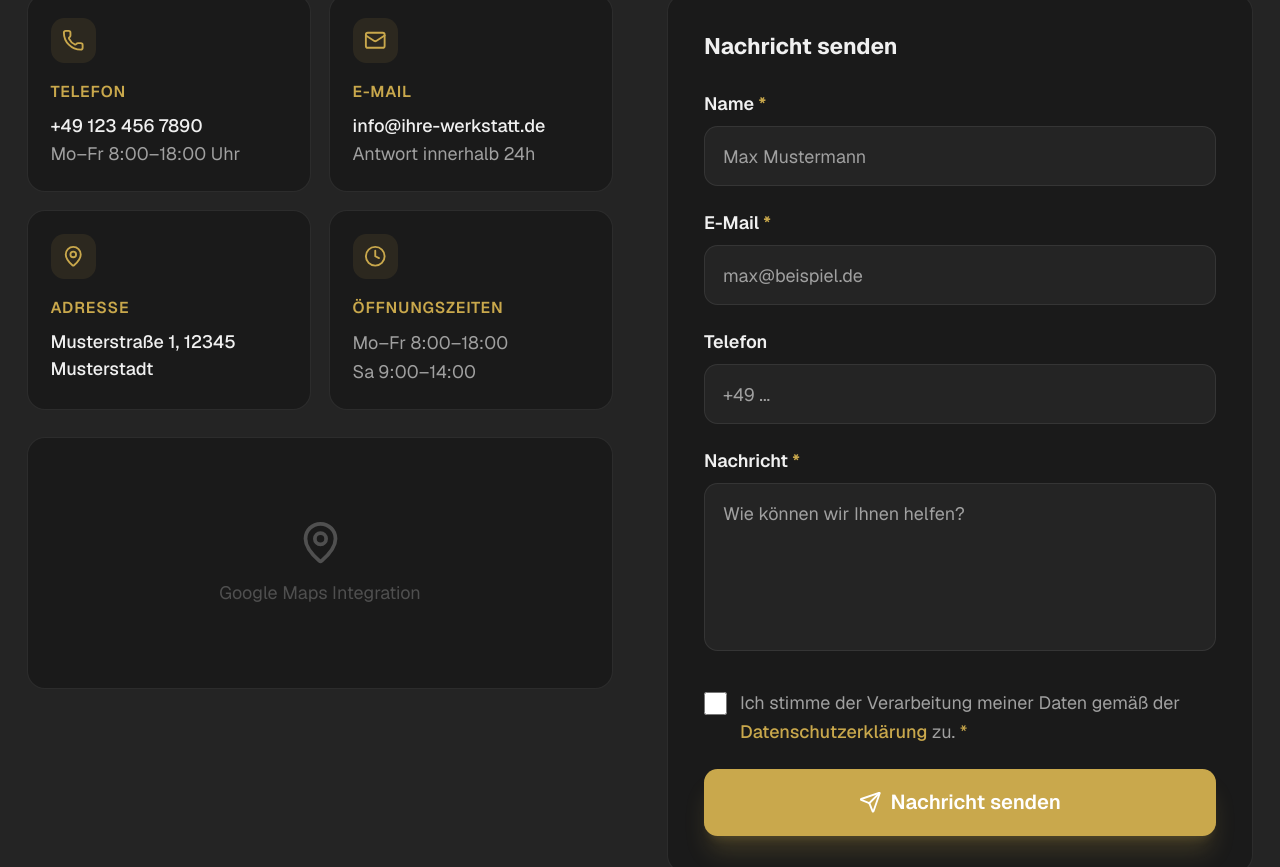
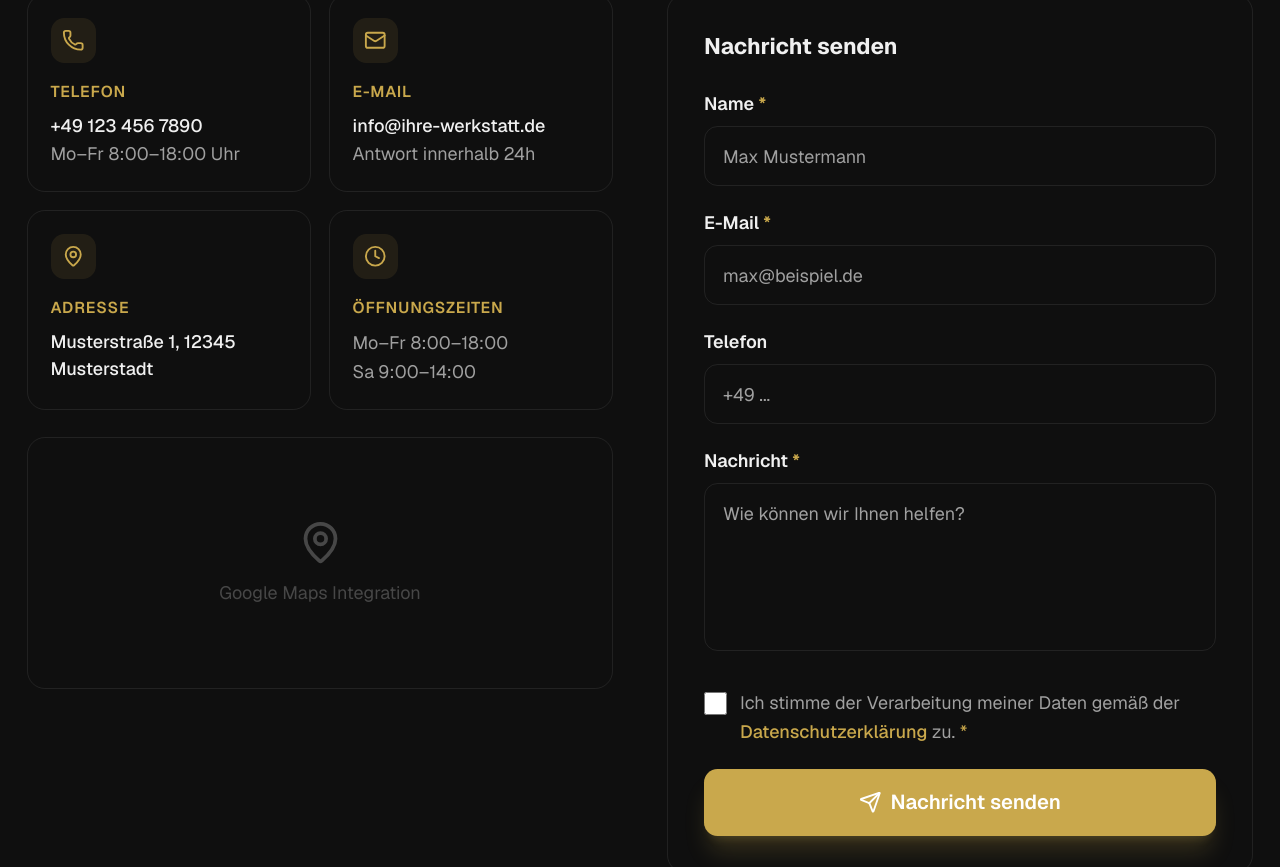
Before and after one commit to KUWEZU/template-onepager-1, a Next.js app: page / in a window 1280 px wide. Shown: the part 6795-7662 px from the top of the page. Built offline with nearby package versions, Linux system fonts and the light colour scheme.

Commit message:
fix(template): Kontakt — sectionAlt bg, brand-heading, card-bg, form inputs

```diff
--- a/src/components/sections/Kontakt.tsx
+++ b/src/components/sections/Kontakt.tsx
@@ -37,14 +37,19 @@ export function Kontakt() {
   }
 
   return (
-    <section id="kontakt" className="py-28 bg-brand-surface2" aria-labelledby="kontakt-heading">
+    <section
+      id="kontakt"
+      className="py-28"
+      style={{ backgroundColor: "var(--color-section-alt)" }}
+      aria-labelledby="kontakt-heading"
+    >
       <div className="max-w-6xl mx-auto px-4 sm:px-6">
 
         <div className="text-center mb-16">
           <div className="inline-flex items-center gap-2 px-4 py-1.5 rounded-full bg-brand-primary/10 border border-brand-primary/25 mb-6">
             <span className="text-brand-primary text-sm font-semibold uppercase tracking-wider">Kontakt</span>
           </div>
-          <h2 id="kontakt-heading" className="text-4xl sm:text-5xl font-black text-brand-text mb-5">
+          <h2 id="kontakt-heading" className="text-4xl sm:text-5xl font-black text-brand-heading mb-5">
             So erreichen Sie uns
           </h2>
           <p className="max-w-xl mx-auto text-brand-muted text-lg leading-relaxed">
@@ -58,8 +63,9 @@ export function Kontakt() {
           <div>
             <div className="grid sm:grid-cols-2 gap-4 mb-6">
               {INFOS.map(({ icon: Icon, title, lines, href }) => (
-                <div key={title} className="bg-brand-surface border border-brand-border rounded-2xl p-5"
-                  style={{ boxShadow: "var(--card-shadow)" }}>
+                <div key={title}
+                  className="border border-brand-border rounded-2xl p-5"
+                  style={{ backgroundColor: "var(--color-card-bg)", boxShadow: "var(--card-shadow)" }}>
                   <div className="w-10 h-10 rounded-xl bg-brand-primary/10 flex items-center justify-center mb-4">
                     <Icon className="w-5 h-5 text-brand-primary" aria-hidden="true" />
                   </div>
@@ -76,8 +82,8 @@ export function Kontakt() {
                 </div>
               ))}
             </div>
-            <div className="h-56 bg-brand-surface border border-brand-border rounded-2xl flex items-center justify-center"
-              style={{ boxShadow: "var(--card-shadow)" }}
+            <div className="h-56 border border-brand-border rounded-2xl flex items-center justify-center"
+              style={{ backgroundColor: "var(--color-card-bg)", boxShadow: "var(--card-shadow)" }}
               aria-label="Kartenansicht" role="img">
               <div className="text-center text-brand-text/25">
                 <MapPin className="w-10 h-10 mx-auto mb-3" aria-hidden="true" />
@@ -87,21 +93,21 @@ export function Kontakt() {
           </div>
 
           {/* Formular */}
-          <div className="bg-brand-surface border border-brand-border rounded-2xl p-8"
-            style={{ boxShadow: "var(--card-shadow)" }}>
+          <div className="border border-brand-border rounded-2xl p-8"
+            style={{ backgroundColor: "var(--color-card-bg)", boxShadow: "var(--card-shadow)" }}>
             {submitted ? (
               <div className="h-full flex flex-col items-center justify-center text-center py-12">
                 <div className="w-16 h-16 rounded-full bg-green-500/10 border border-green-500/25 flex items-center justify-center mb-5">
                   <CheckCircle className="w-8 h-8 text-green-400" aria-hidden="true" />
                 </div>
-                <h3 className="text-2xl font-bold text-brand-text mb-3">Nachricht gesendet!</h3>
+                <h3 className="text-2xl font-bold text-brand-heading mb-3">Nachricht gesendet!</h3>
                 <p className="text-brand-muted text-lg leading-relaxed max-w-xs">
                   Vielen Dank. Wir melden uns schnellstmöglich bei Ihnen.
                 </p>
               </div>
             ) : (
               <form onSubmit={handleSubmit} noValidate aria-label="Kontaktformular">
-                <h3 className="text-xl font-bold text-brand-text mb-6">Nachricht senden</h3>
+                <h3 className="text-xl font-bold text-brand-heading mb-6">Nachricht senden</h3>
 
                 {error && (
                   <div role="alert" className="mb-5 px-4 py-3.5 rounded-xl bg-red-500/10 border border-red-500/25 text-base text-red-400">
@@ -121,9 +127,10 @@ export function Kontakt() {
                       </label>
                       <input id={id} name={id} type={type} autoComplete={autoComplete} required={required}
                         value={(form as Record<string, string>)[id]} onChange={handleChange} placeholder={placeholder}
-                        className="w-full px-4 py-3.5 bg-brand-surface2 border border-brand-border rounded-xl
+                        className="w-full px-4 py-3.5 border border-brand-border rounded-xl
                                    text-brand-text placeholder:text-brand-muted text-base outline-none
-                                   hover:border-brand-primary/30 focus:border-brand-primary/60 transition-colors min-h-[52px]" />
+                                   hover:border-brand-primary/30 focus:border-brand-primary/60 transition-colors min-h-[52px]"
+                        style={{ backgroundColor: "var(--color-section-alt)" }} />
                     </div>
                   ))}
 
@@ -133,9 +140,10 @@ export function Kontakt() {
                     </label>
                     <textarea id="message" name="message" rows={5} required value={form.message} onChange={handleChange}
                       placeholder="Wie können wir Ihnen helfen?"
-                      className="w-full px-4 py-3.5 bg-brand-surface2 border border-brand-border rounded-xl
+                      className="w-full px-4 py-3.5 border border-brand-border rounded-xl
                                  text-brand-text placeholder:text-brand-muted text-base outline-none
-                                 hover:border-brand-primary/30 focus:border-brand-primary/60 transition-colors resize-none" />
+                                 hover:border-brand-primary/30 focus:border-brand-primary/60 transition-colors resize-none"
+                      style={{ backgroundColor: "var(--color-section-alt)" }} />
                   </div>
 
                   <div className="flex items-start gap-3 pt-1">
```
